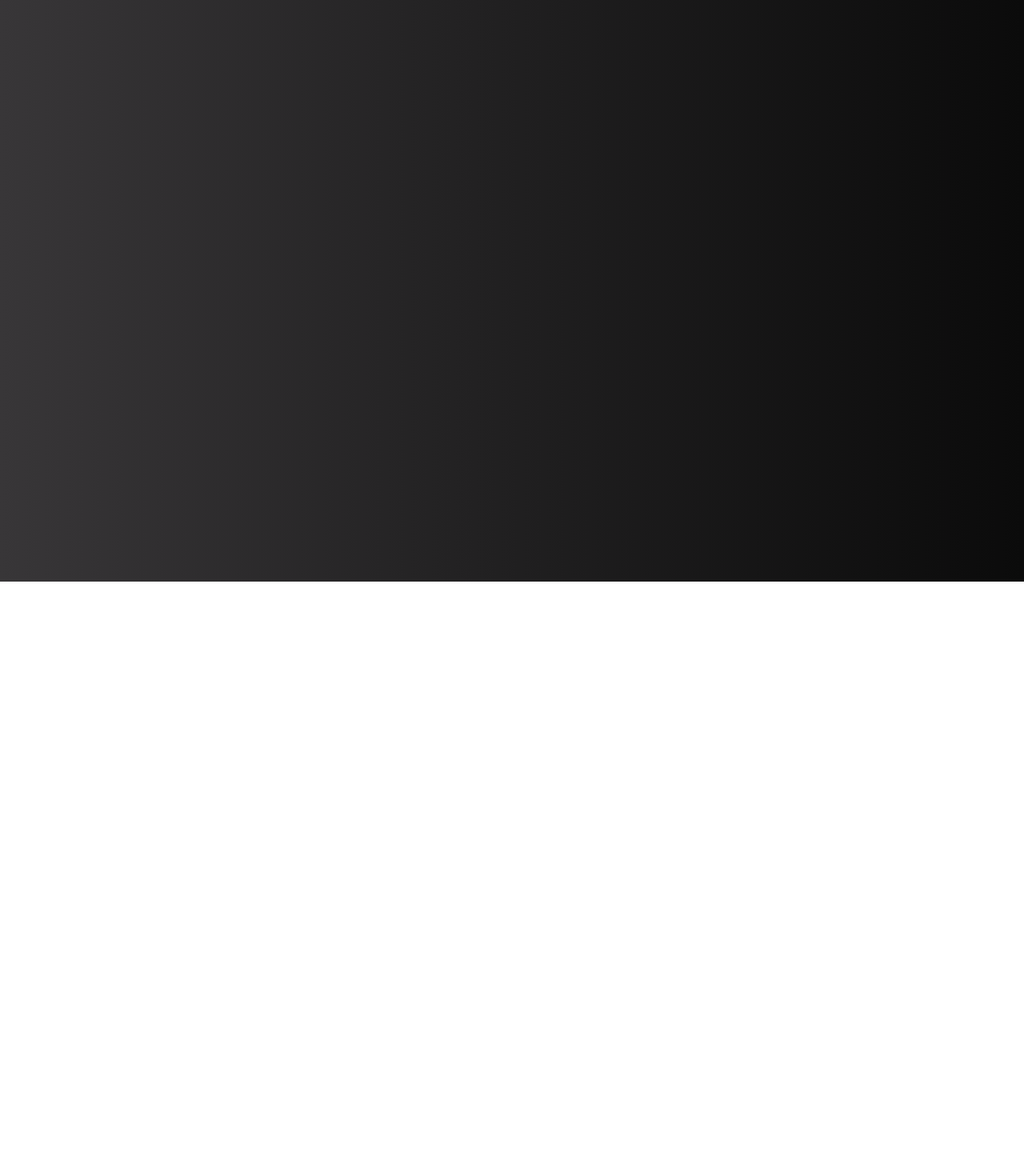
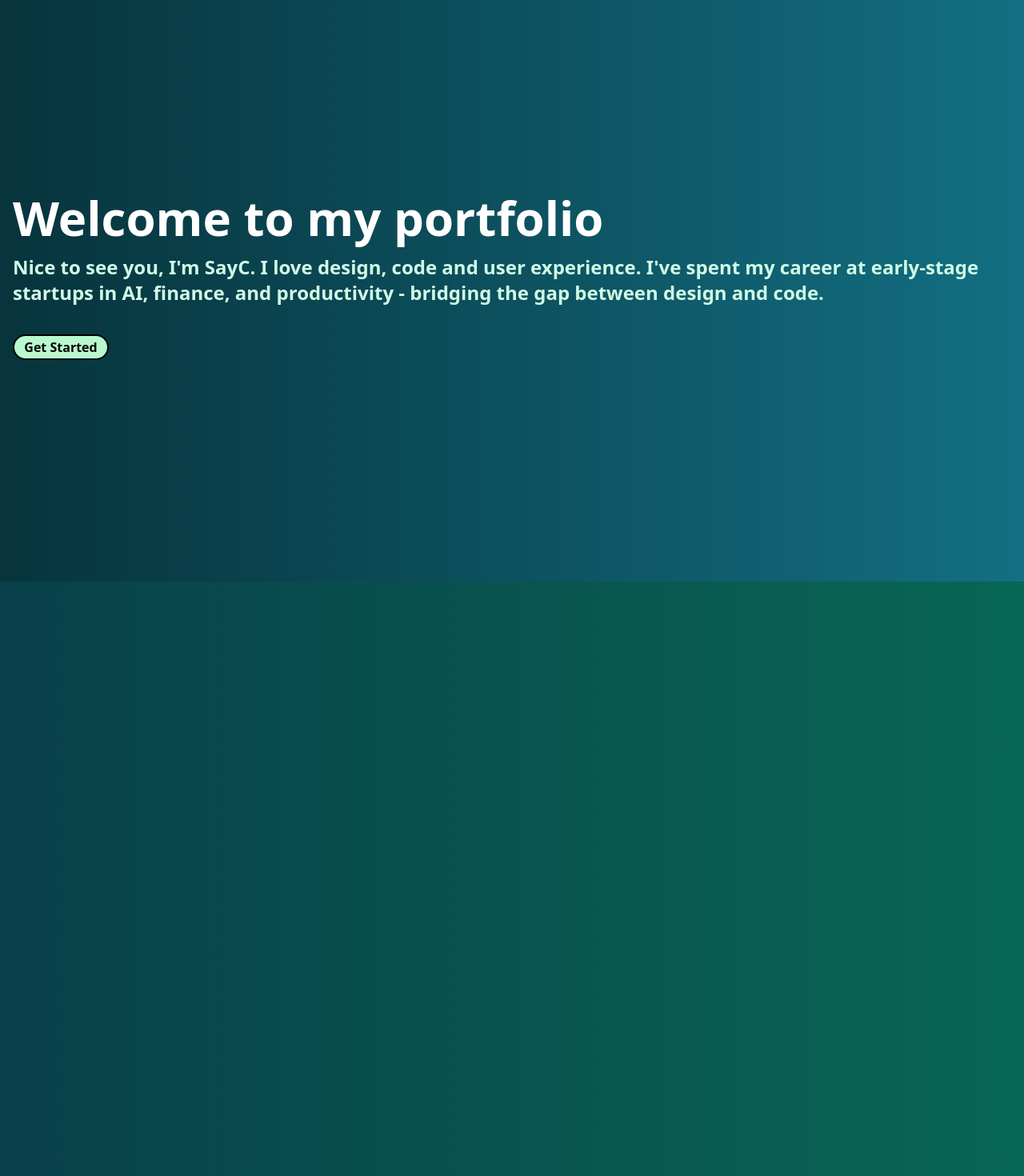
Before and after one commit to sethi-07/DailyCart, a React (Vite) app: page / in a window 1280 px wide. Shown: the part 80-1550 px from the top of the page at 80% size. Before the commit the page ends 807 px from the top, so only its background shows below. Built offline with nearby package versions, Linux system fonts and the light colour scheme.

Commit message:
Banner added

```diff
--- a/src/Components/Banner.jsx
+++ b/src/Components/Banner.jsx
@@ -1,10 +1,21 @@
 import React from 'react'
+import { Link } from 'react-router'
 
 const Banner = () => {
   return (
-    <div className='w-full flex items-centre justify-center min-h-[743px] bg-linear-to-r from-[#383638] to-[#0b0b0b]'>
-      <div className="max-w-7xl mx-auto w-full px-4"></div>
+    <div className='w-full flex flex-col items-centre justify-center min-h-[743px] bg-linear-to-r from-[#07343d] to-[#136f83] relative'>
+      <div className="max-w-7xl mx-auto w-full px-4">
+        <div className="flex items-center justify-center w-full h-full">
+          <div className='flex flex-col gap-4'>
+            <h2 className='text-white text-6xl font-bold'>Welcome to my portfolio</h2>
+            <p className='text-emerald-100 text-2xl font-semibold'>Nice to see you, I'm SayC. I love design, code and user experience. I've spent my career at early-stage startups in AI, finance, and productivity - bridging the gap between design and code.</p>
+
+            <Link to={"/shop"}><button className='h-8 w-30 bg-green-200 my-5 border-2 rounded-2xl hover:bg-green-400 font-bold transition-all duration-400'>Get Started</button></Link>
+          </div>
+        </div>
+      </div>
     </div>
+
   )
 }
 
--- /dev/null
+++ b/src/Components/Card.jsx
@@ -0,0 +1,11 @@
+import React from 'react'
+
+const Card = () => {
+  return (
+    <div className=''>
+
+    </div>
+  )
+}
+
+export default Card
--- /dev/null
+++ b/src/Components/Collection.jsx
@@ -0,0 +1,11 @@
+import React from 'react'
+
+const Collection = () => {
+  return (
+    <div className='w-full flex justify-center min-h-[743px] bg-linear-to-r from-[#09404b] to-[#086754] '>
+
+    </div>
+  )
+}
+
+export default Collection
--- a/src/Pages/Home/Home.jsx
+++ b/src/Pages/Home/Home.jsx
@@ -1,12 +1,14 @@
 import React from 'react'
 import Navbar from '../../Components/Navbar'
 import Banner from '../../Components/Banner'
+import Collection from '../../Components/Collection'
 
 const Home = () => {
   return (
     <>
     <Navbar />
     <Banner />
+    <Collection />
     </>
   )
 }
```
Also changed, not shown: 1 other file (tests, documents, lock files or other folders).
